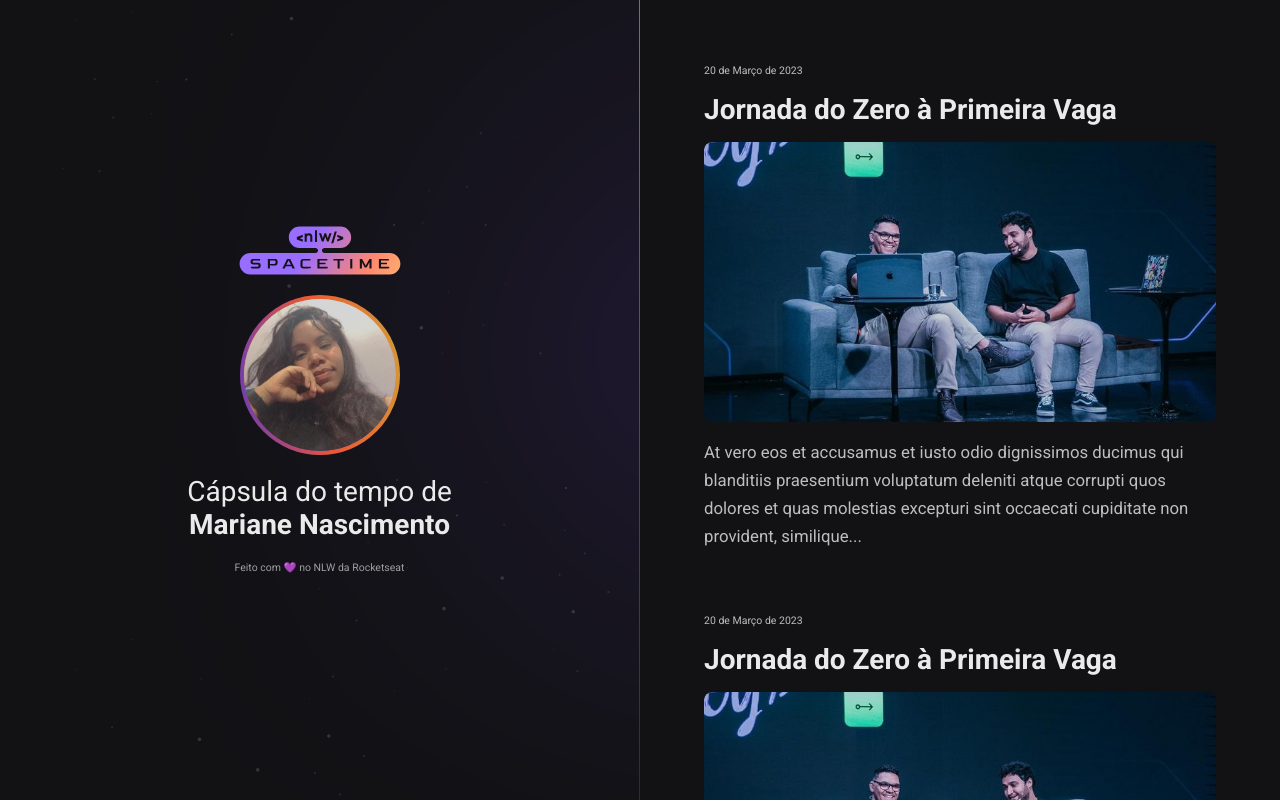
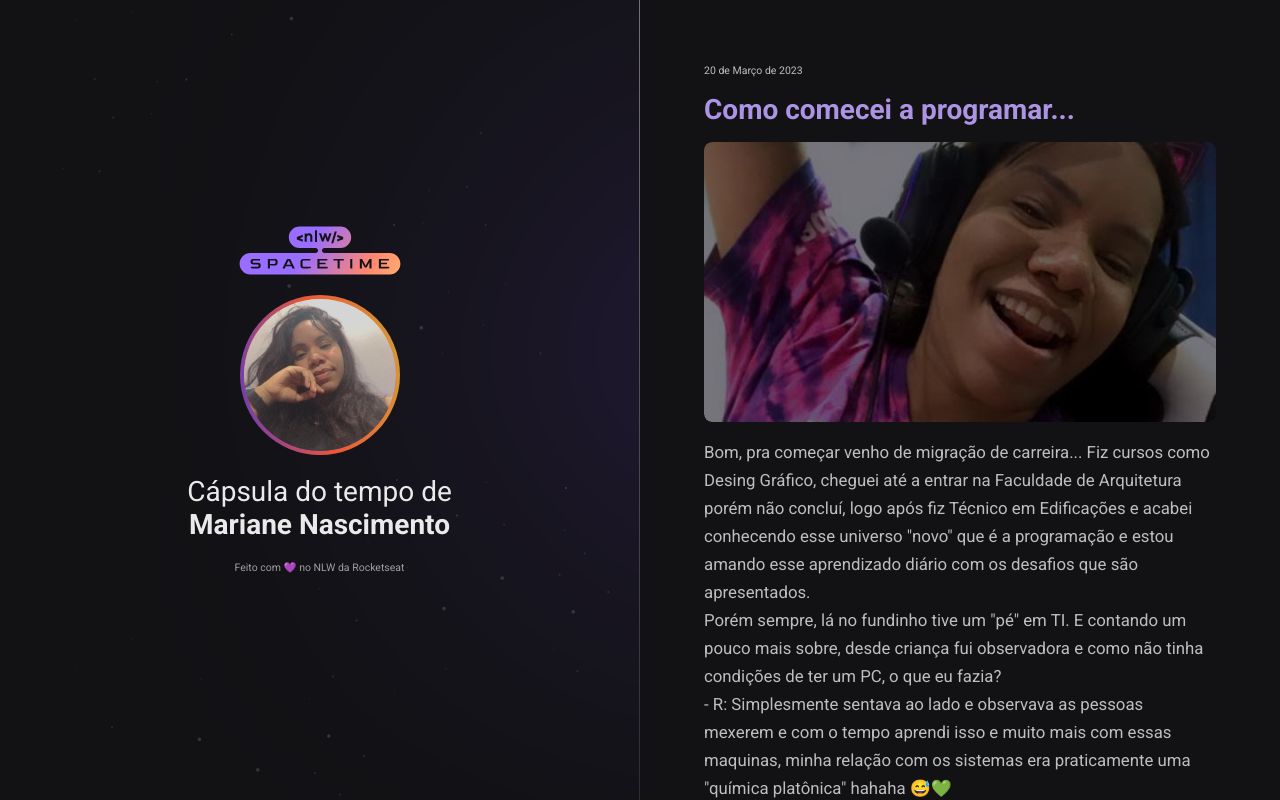
Before and after one commit to maarianenascimento/nlw-spacetime, a plain HTML site: page index.html in a window 1280 px wide. Drawn offline with Linux system fonts and the light colour scheme.

Commit message:
upgrade for my profile

```diff
--- a/index.html
+++ b/index.html
@@ -29,59 +29,60 @@
   </aside>
 
   <nav>
-    <a
-      href="https://www.youtube.com/watch?v=3nz5HkUJaVU"
-      target="_blank"
-      class="memory">
+    <a class="memory">
 
       <small>20 de Março de 2023</small>
-      <h1>Jornada do Zero à Primeira Vaga</h1>
+      <h1>Como comecei a programar...</h1>
       <div>
         <img
-        src="./assets/jornada.png"
-        alt="Mayk e Diego sentados palestrando no evento da Rocketseat">
+        src="./assets/foto1.jpg"
+        alt="Foto de Mariane sentada em minha cadeira de estudos com meu headset sorrindo depois
+        de um dia cansativo.">
       </div>
       <p>
-        At vero eos et accusamus et iusto odio dignissimos
-        ducimus qui blanditiis praesentium voluptatum deleniti
-        atque corrupti quos dolores et quas molestias
-        excepturi sint occaecati cupiditate non provident, similique...
+        Bom, pra começar venho de migração de carreira...
+        Fiz cursos como Desing Gráfico, cheguei até a entrar na Faculdade de Arquitetura
+        porém não concluí, logo após fiz Técnico em Edificações e acabei conhecendo esse
+        universo "novo" que é a programação e estou amando esse aprendizado
+        diário com os desafios que são apresentados. <br>
+        Porém sempre, lá no fundinho tive um "pé" em TI. E contando um pouco mais
+        sobre, desde criança fui observadora e como não tinha condições de ter um PC,
+        o que eu fazia? <br>
+        - R: Simplesmente sentava ao lado e observava as pessoas mexerem e com o tempo
+        aprendi isso e muito mais com essas maquinas, minha relação com os sistemas era
+        praticamente uma "química platônica" hahaha 😅💚
+      </p>
+
+    </a>
+
+    <a class="memory">
+      <small>20 de Março de 2023</small>
+      <h1>Meu cantinho - vulgo SETUP (ainda em construção ⚙🛠) </h1>
+      <div>
+        <img
+        src="./assets/foto2.jpg"
+        alt="Foto do computador e cadeira de estudos de Mariane">
+      </div>
+
+      <p>
+        Foi um longo período até conquistar esse meu espaço de estudos, está em evolução e sou apaixonada. 💚
       </p>
 
     </a>
 
     <a href="https://www.youtube.com/watch?v=3nz5HkUJaVU" target="_blank" class="memory">
       <small>20 de Março de 2023</small>
-      <h1>Jornada do Zero à Primeira Vaga</h1>
+      <h1>NLW Spacetime  </h1>
       <div>
         <img
-        src="./assets/jornada.png"
-        alt="Mayk e Diego sentados palestrando no evento da Rocketseat">
+        src="./assets/foto3.png"
+        alt="Foto oficial elaborada para o evento NLW Spacetime da Rocketseat">
       </div>
 
       <p>
-        At vero eos et accusamus et iusto odio dignissimos
-        ducimus qui blanditiis praesentium voluptatum deleniti
-        atque corrupti quos dolores et quas molestias
-        excepturi sint occaecati cupiditate non provident, similique...
-      </p>
-
-    </a>
-
-    <a href="https://www.youtube.com/watch?v=3nz5HkUJaVU" target="_blank" class="memory">
-      <small>20 de Março de 2023</small>
-      <h1>Jornada do Zero à Primeira Vaga</h1>
-      <div>
-        <img
-        src="./assets/jornada.png"
-        alt="Mayk e Diego sentados palestrando no evento da Rocketseat">
-      </div>
-
-      <p>
-        At vero eos et accusamus et iusto odio dignissimos
-        ducimus qui blanditiis praesentium voluptatum deleniti
-        atque corrupti quos dolores et quas molestias
-        excepturi sint occaecati cupiditate non provident, similique...
+        Esse projeto é de uma grande conquista pessoal... sei que estou no começo de tudo mas
+        até os "grandes" também tiveram um começo... espero dar mais passos e olhar no futuro esse meu desafio concluído,
+        já que justamente é uma capsula do tempo. Encerro dizendo da "Mariane atual" para a "Mariane do futuro" que até breve!
       </p>
 
     </a>
--- a/style.css
+++ b/style.css
@@ -68,7 +68,7 @@ animation: entering 0.7s;
 }
 
 .memory h1 {
-  color: #EAEAEA;
+  color:#ad93e4;
  font-size: 2rem;
 }
 
```
Also changed, not shown: assets/foto1.jpg (added), assets/foto2.jpg (added), assets/jornada.png (deleted), 1 other file.
